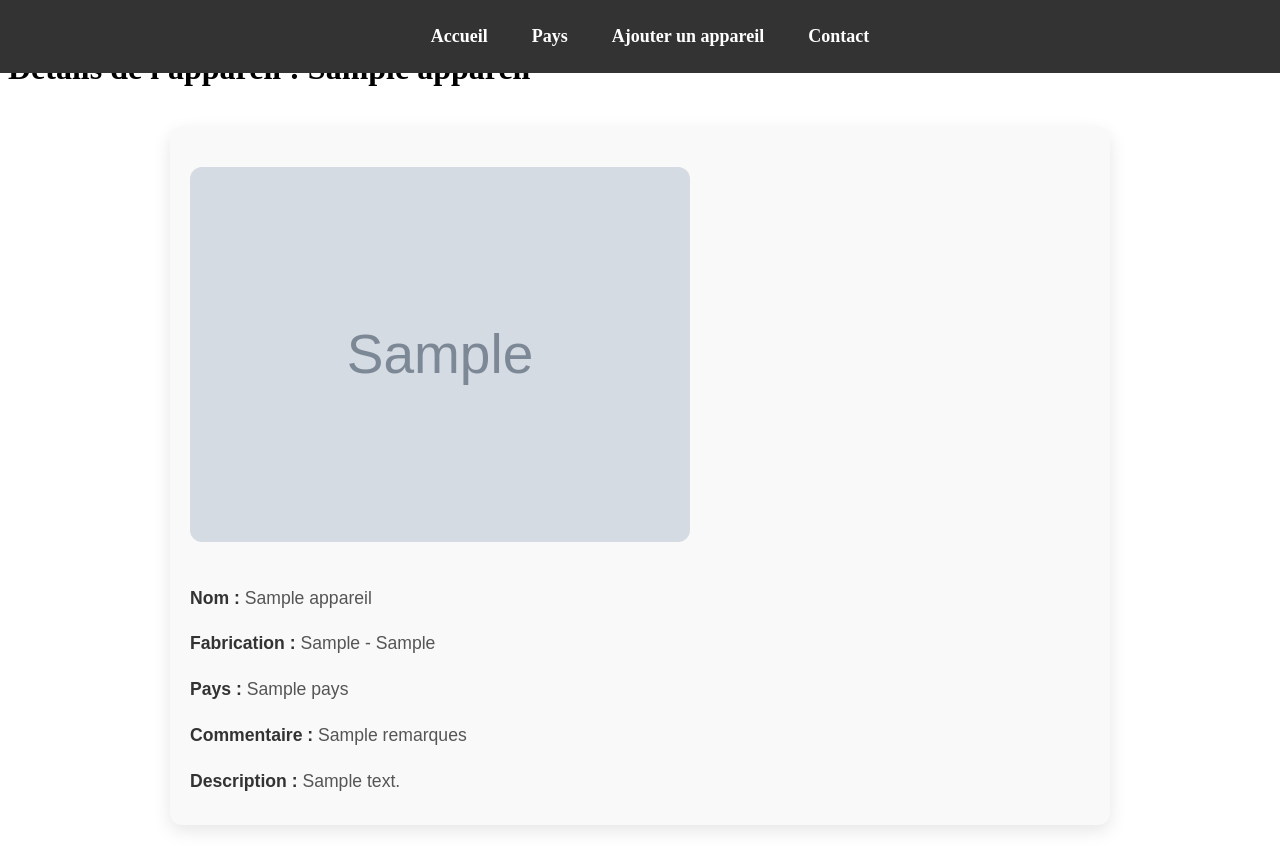
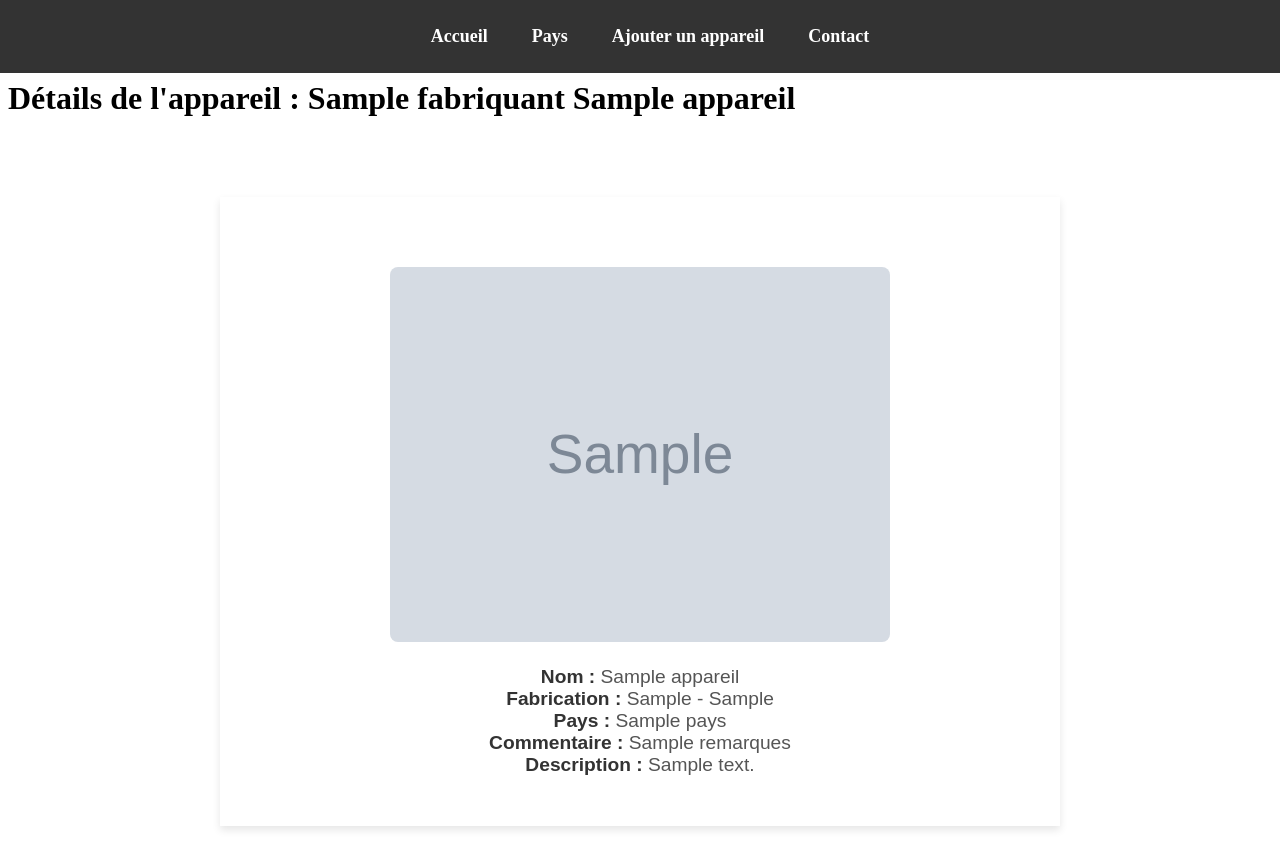
Before and after one commit to Fairy-Lucy/site-appareil, a PHP site: template App/View/appareil/appareilView.php in a window 1280 px wide. After the commit the page ends 830 px from the top, so only its background shows below. Run offline with PHP 8.4, Linux system fonts and the light colour scheme; the template is opened without the code that fills it: most values are stand-ins (such as "Sample title", 1, 10 or a date in 2020); grey boxes marked "Sample" are stand-in pictures.

Commit message:
maj style + ajout fabriquant

```diff
--- a/App/View/appareil/appareilView.php
+++ b/App/View/appareil/appareilView.php
@@ -2,19 +2,19 @@
 <html lang="fr">
 <head>
     <meta charset="UTF-8">
-    <title>Détails de l'appareil <?= htmlspecialchars($appareil['nom_appareil']) ?></title>
+    <title><?= htmlspecialchars($appareil['fabriquant']) ?><?= htmlspecialchars($appareil['nom_appareil']) ?></title>
     <link rel="stylesheet" href="/public/css/appareil/styleAppareil.css">
 </head>
 <body>
 
 <?php require "App/View/navbar/navbarView.php"; ?>
 
-<h1>Détails de l'appareil : <?= htmlspecialchars($appareil['nom_appareil']) ?></h1>
+<h1>Détails de l'appareil : <?= htmlspecialchars($appareil['fabriquant']) ?> <?= htmlspecialchars($appareil['nom_appareil']) ?></h1>
 
 <div class="appareil-details">
     <div class="image-gallery">
         <?php foreach ($images as $image): ?>
-            <img src="/public/images/appareils/<?= htmlspecialchars($image) ?>" alt="Image de <?= htmlspecialchars($appareil['nom_appareil']) ?>">
+            <img src="public/images/<?= htmlspecialchars($image) ?>" alt="Image de <?= htmlspecialchars($appareil['nom_appareil']) ?>">
         <?php endforeach; ?>
     </div>
     <p><strong>Nom :</strong> <?= htmlspecialchars($appareil['nom_appareil']) ?></p>
--- a/App/View/index/indexView.php
+++ b/App/View/index/indexView.php
@@ -14,7 +14,7 @@
 
 <!-- Section Accueil -->
 <section class="intro">
-    <h1>Pouet pouet ce sont mes appareils photo</h1>
+    <h1>Pouet pouet c'est sont mes appareils photo</h1>
     <p>je tente de trouver un truc pour les afficher</p>
 </section>
 
@@ -88,6 +88,8 @@
                 }]
             },
             options: {
+                responsive: true,
+                maintainAspectRatio: false,
                 scales: {
                     y: {
                         beginAtZero: true
--- a/App/View/pays/paysView.php
+++ b/App/View/pays/paysView.php
@@ -16,8 +16,8 @@
         <?php foreach ($appareils as $appareil): ?>
             <a href="/router.php?route=appareil_details&id=<?= htmlspecialchars($appareil['id']) ?>" class="appareil-card-link">
                 <div class="appareil-card">
-                    <img src="/public/images/<?= htmlspecialchars($appareil['image'] ?? 'default.jpg') ?>" alt="<?= htmlspecialchars($appareil['nom_appareil']) ?>">
-                    <h3><?= htmlspecialchars($appareil['nom_appareil']) ?></h3>
+                    <img src="/public/images/<?= htmlspecialchars($appareil['image'] ?? 'default.jpg') ?>" alt="<?= htmlspecialchars($appareil['fabriquant']) ?> <?= htmlspecialchars($appareil['nom_appareil']) ?>">
+                    <h3><?= htmlspecialchars($appareil['fabriquant']) ?> <?= htmlspecialchars($appareil['nom_appareil']) ?></h3>
                     <p>(<?= $appareil['annee_debut'] ?> - <?= $appareil['annee_fin'] ?>)</p>
                 </div>
             </a>
--- a/public/css/appareil/styleAppareil.css
+++ b/public/css/appareil/styleAppareil.css
@@ -1,15 +1,18 @@
+h1 {
+    margin: 80px auto;
+}
 .appareil-details {
-    max-width: 900px;
-    margin: 40px auto;
-    padding: 20px;
-    background-color: #f9f9f9;
-    border-radius: 12px;
-    box-shadow: 0 6px 18px rgba(0, 0, 0, 0.1);
+    max-width: 800px;
+    margin: 30px auto;
+    padding: 50px 20px;
+    background-color: #fff;
+    box-shadow: 0 4px 8px rgba(0, 0, 0, 0.1);
     font-family: 'Arial', sans-serif;
+    text-align: center;
 }
 
 .appareil-details h1 {
-    font-size: 2rem;
+    font-size: 2.5rem;
     margin-bottom: 20px;
     color: #333;
 }
@@ -18,14 +21,14 @@
     width: 100%;
     max-width: 500px;
     margin: 20px 0;
-    border-radius: 12px;
+    border-radius: 8px;
 }
 
 .appareil-details p {
-    font-size: 1.1rem;
-    line-height: 1.6;
+    font-size: 1.2rem;
     color: #555;
-    margin-bottom: 10px;
+    max-width: 800px;
+    margin: 0 auto;
 }
 
 .appareil-details p strong {
@@ -36,16 +39,24 @@
 .appareil-details .back-link {
     display: inline-block;
     margin-top: 20px;
-    font-size: 1.1rem;
-    color: #007BFF;
+    font-size: 1.2rem;
+    color: #fff;
+    background-color: #333;
+    border: none;
+    padding: 15px 30px;
+    border-radius: 5px;
     text-decoration: none;
-    border: 1px solid #007BFF;
-    padding: 8px 16px;
-    border-radius: 8px;
-    transition: background-color 0.3s;
+    cursor: pointer;
+    transition: background-color 0.3s ease;
 }
 
 .appareil-details .back-link:hover {
-    background-color: #007BFF;
-    color: white;
+    background-color: #0066b3;
+    transform: scale(1.05);
 }
+
+@media (max-width: 480px) {
+    .appareil-details {
+        padding: 50px 10px;
+    }
+}
--- a/public/css/index/styleIndex.css
+++ b/public/css/index/styleIndex.css
@@ -197,3 +197,7 @@ section {
         grid-template-columns: 1fr;
     }
 }
+
+.chart {
+    height: 50vh; // ou toute autre taille que vous souhaitez
+}
--- a/public/css/pays/stylePays.css
+++ b/public/css/pays/stylePays.css
@@ -1,3 +1,6 @@
+h1 {
+    margin: 80px auto;
+}
 .appareil-container {
     display: grid;
     grid-template-columns: repeat(auto-fill, minmax(250px, 1fr));
```
Also changed, not shown: App/Model/AppareilModel.php (+7 -0 lines).
